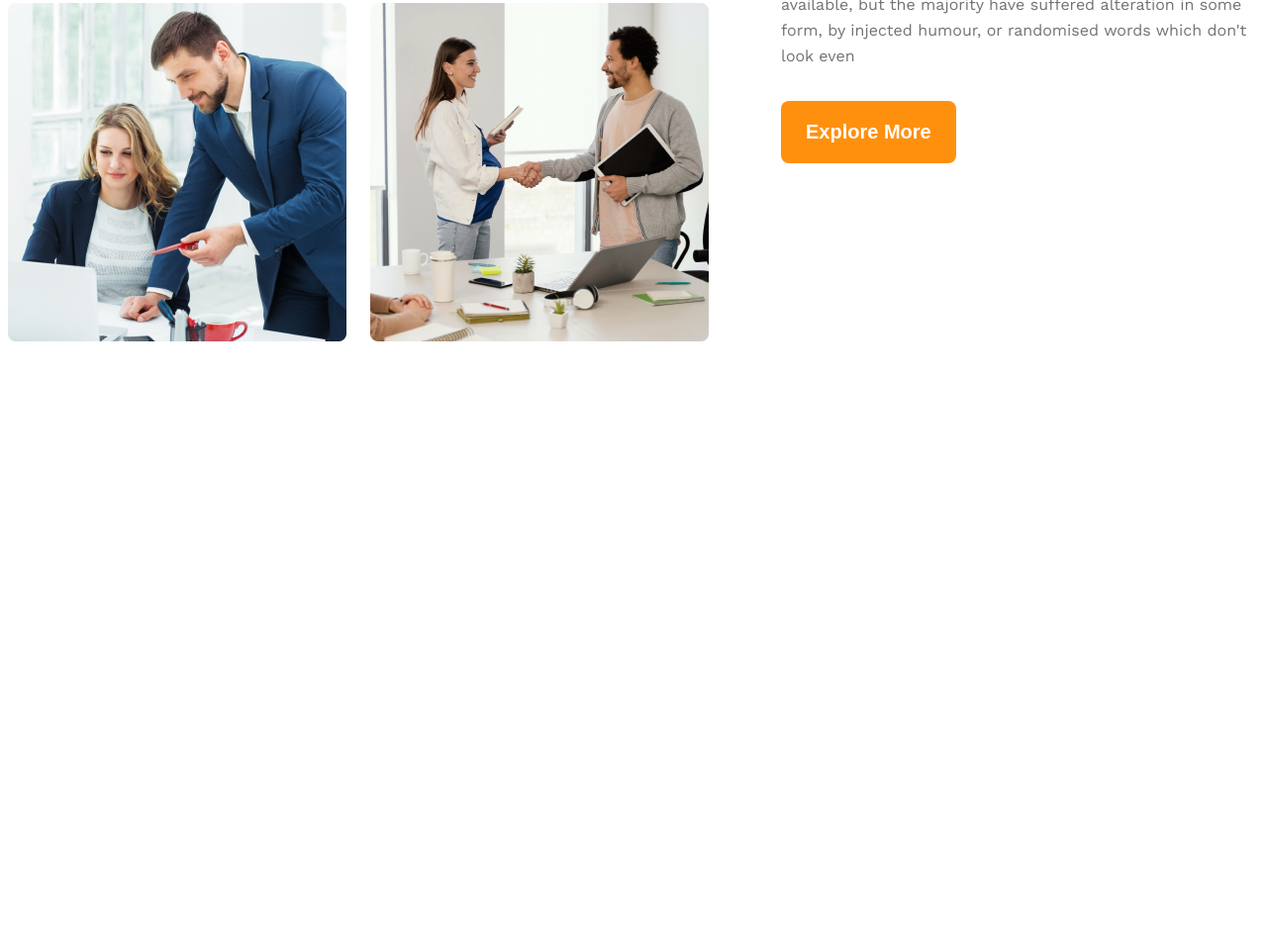
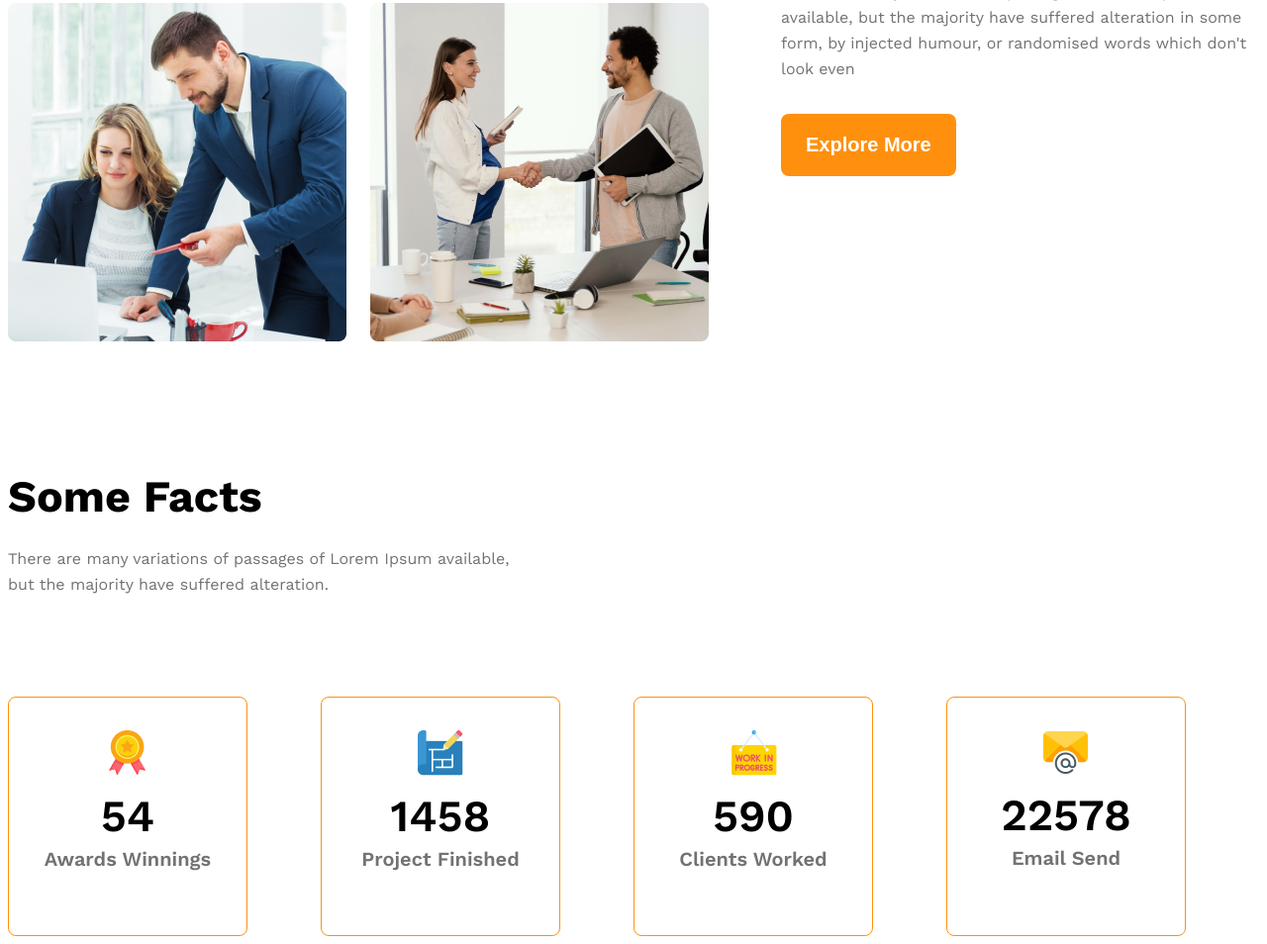
Before and after one commit to shahadat-hossain99/g3-architects-project, a plain HTML site: page index.html in a window 1280 px wide. Shown: the part 1701-2655 px from the top of the page at 99% size. Before the commit the page ends 2054 px from the top, so only its background shows below. Drawn offline with nearby package versions, Linux system fonts and the light colour scheme.

Commit message:
Added Facts contents and applied flex

```diff
--- a/index.html
+++ b/index.html
@@ -49,7 +49,7 @@
           <img src="images/team4.png" alt="" />
         </div>
         <div class="our-features">
-          <h3 class="feature-title">
+          <h3 class="section-title">
             <span id="quick" class="text-dark3">Quick list</span>
             <span id="our">of Our</span>
             <span id="features"> Features</span>
@@ -62,6 +62,49 @@
           <button class="btn-primary">Explore More</button>
         </div>
       </section>
+
+      <!-- features you will love -->
+
+      <section class="main section">
+        <h3 class="section-title">Some Facts</h3>
+        <p class="para description text-dark3">
+          There are many variations of passages of Lorem Ipsum available,<br />
+          but the majority have suffered alteration.
+        </p>
+        <div class="facts-container">
+          <div class="fact-card display-flex">
+            <div>
+              <img src="images/icons/ribon.png" alt="" class="fact-icon" />
+              <h4 class="fact-number">54</h4>
+              <h5 class="fact-name text-dark3">Awards Winnings</h5>
+            </div>
+          </div>
+          <div class="fact-card display-flex">
+            <div>
+              <img src="images/icons/projects.png" alt="" class="fact-icon" />
+              <h4 class="fact-number">1458</h4>
+              <h5 class="fact-name text-dark3">Project Finished</h5>
+            </div>
+          </div>
+          <div class="fact-card display-flex">
+            <div>
+              <img src="images/icons/customers.png" alt="" class="fact-icon" />
+              <h4 class="fact-number">590</h4>
+              <h5 class="fact-name text-dark3">Clients Worked</h5>
+            </div>
+          </div>
+          <div class="fact-card display-flex">
+            <div>
+              <img src="images/icons/email.png" alt="" class="fact-icon" />
+              <h4 class="fact-number">22578</h4>
+              <h5 class="fact-name text-dark3">Email Send</h5>
+            </div>
+          </div>
+        </div>
+      </section>
+
+      <!-- some facts -->
+      <section></section>
     </main>
 
     <footer></footer>
--- a/style.css
+++ b/style.css
@@ -34,6 +34,12 @@
   font-weight: 600;
 }
 
+.description {
+  font-size: 1rem;
+  font-weight: 400;
+  line-height: 26px;
+}
+
 .main {
   max-width: 1440px;
   margin: 0 auto;
@@ -41,6 +47,12 @@
 
 main > .section {
   margin-top: 130px;
+}
+
+.section-title {
+  margin-bottom: 24px;
+  font-size: 2.8rem;
+  font-weight: 700;
 }
 
 /* header style */
@@ -127,15 +139,41 @@ main > .section {
   font-weight: 700;
 }
 
-.feature-title {
-  margin-bottom: 24px;
-}
-
 .feature-description {
   font-size: 1rem;
   font-weight: 400;
   line-height: 26px;
   margin-bottom: 32px;
+}
+
+/* fact-related section */
+
+.facts-container {
+  display: grid;
+  grid-template-columns: repeat(4, 1fr);
+}
+.fact-card {
+  border: 1px solid #ff900e;
+  border-radius: 8px;
+  width: 240px;
+  height: 240px;
+  text-align: center;
+  justify-content: center;
+  align-items: center;
+}
+.fact-number {
+  font-size: 2.8rem;
+  font-weight: 600;
+  margin-top: 10px;
+  margin-bottom: 5px;
+}
+.fact-name {
+  font-size: 1.25rem;
+  font-weight: 600;
+  margin-top: 5px;
+}
+.para {
+  margin-bottom: 100px;
 }
 
 /* responsive media query */
```
